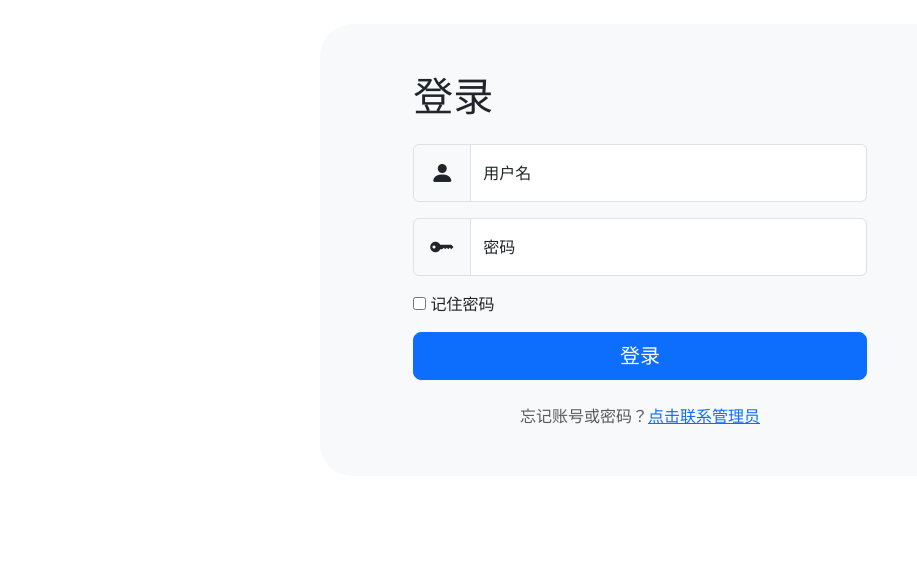
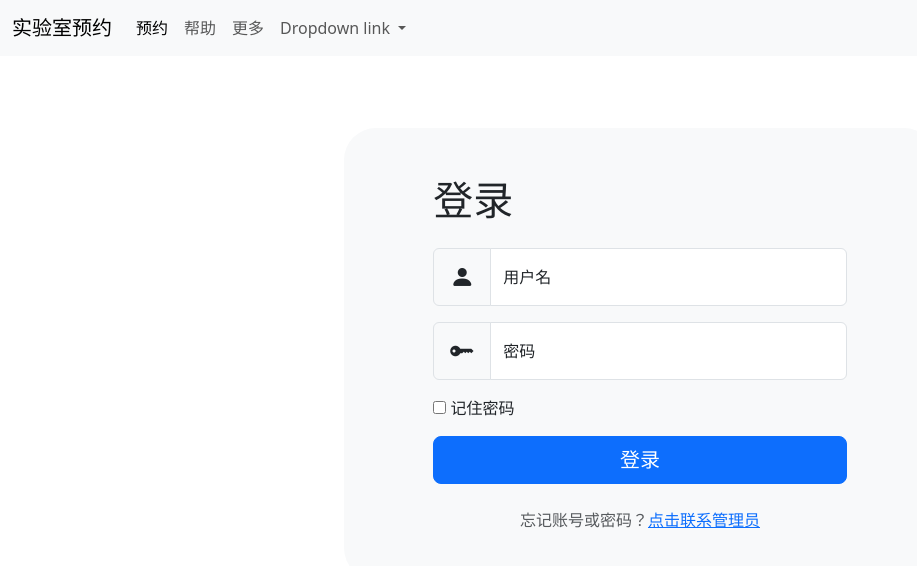
Before and after one commit to IceeAn/my-vue-homework, a Vue app in the folder frontend/: page / in a window 1280 px wide. Shown: the top 566 px of the page, without its empty margins (0-917 px from the left). Built offline with nearby package versions, Linux system fonts and the light colour scheme.

Commit message:
add navbar into app.vue

```diff
--- a/frontend/src/App.vue
+++ b/frontend/src/App.vue
@@ -1,9 +1,16 @@
 <script setup lang="ts">
 import { RouterLink, RouterView } from 'vue-router'
+import StickyNavbar from "@/components/StickyNavbar.vue";
 </script>
 
 <template>
-  <RouterView />
+  <header>
+    <StickyNavbar />
+  </header>
+  <main class="p-2 p-md-5">
+    <RouterView />
+  </main>
+
 </template>
 
 <style scoped>
```
